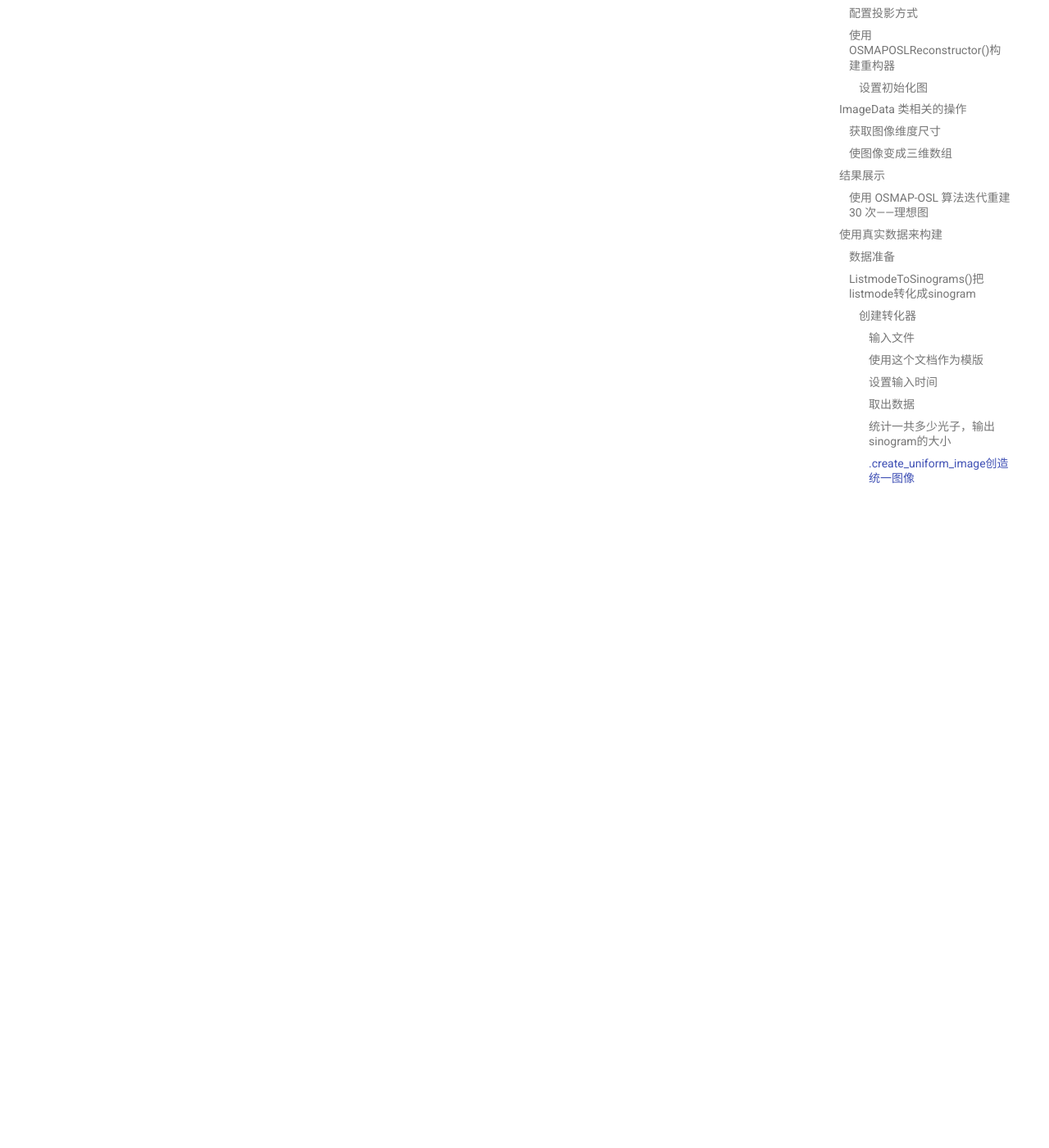
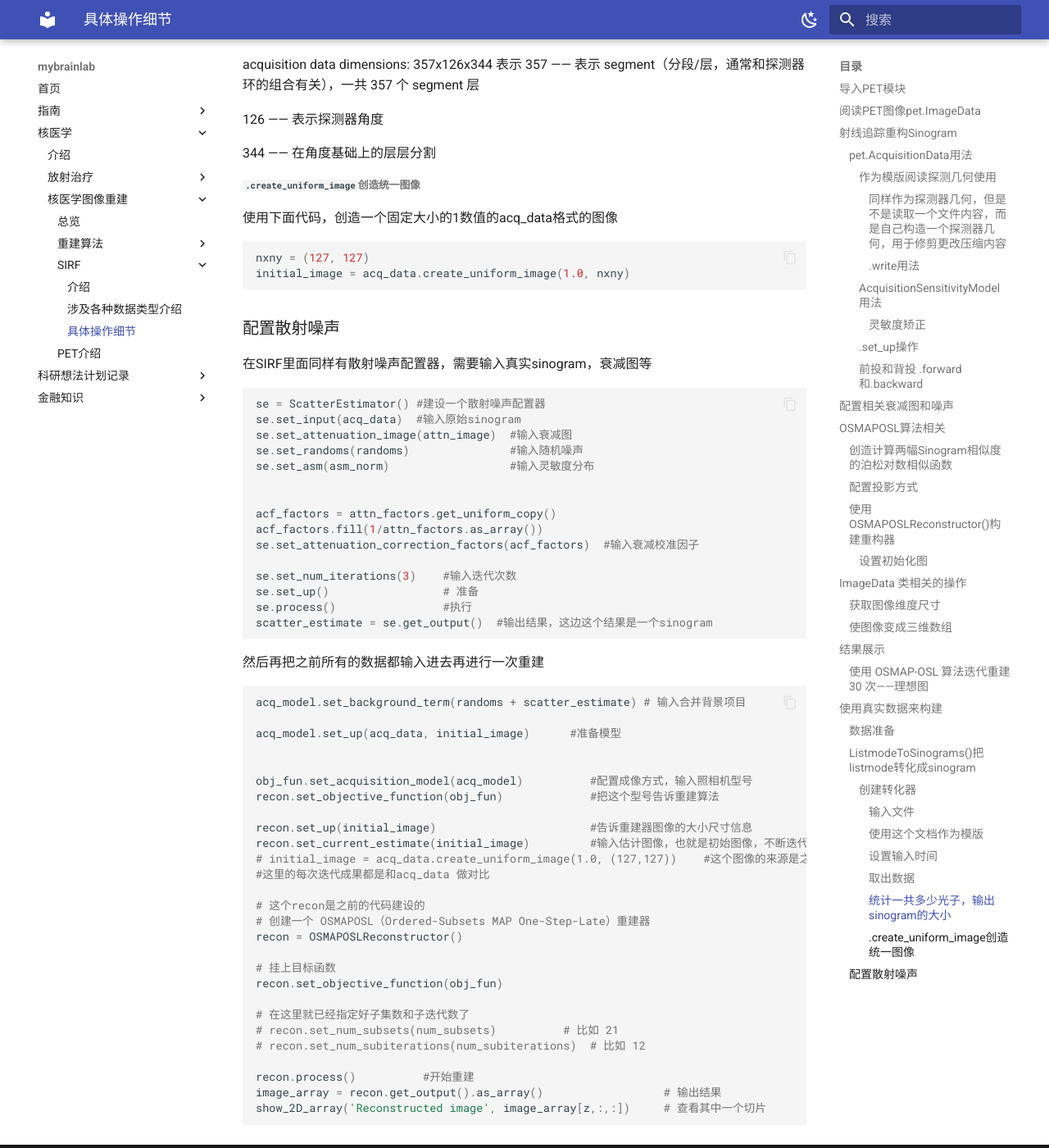
Before and after one commit to dutoumanwulao/mybrainlab, an MkDocs documentation site: the page built from docs/nukmed/recon/sirf/xxxx.md, in a window 1280 px wide and 1400 px high, scrolled down 10763 px. Shown: the whole window at 82% size. Built offline with MkDocs 1.6.1 and Material for MkDocs 9.7.7, drawn with Linux system fonts in a browser that asks for light colours; some of the changed text lies outside the part shown.

Commit message:
更新并查看内容

````diff
--- a/docs/nukmed/recon/sirf/xxxx.md
+++ b/docs/nukmed/recon/sirf/xxxx.md
@@ -101,13 +101,54 @@
 #### `AcquisitionSensitivityModel`用法
 如果是处理带衰减图的数据，同样地在这里配置：注意，这个AcquisitionSensitivityModel会根据输入结果的不同产生不同的东西，如果输入体素图他就会产生一个衰减图sinogram数据，不过如果输入一个sinogram，它就会配置一个之后每次前投和背投都会把这个sinogram当做衰减图的操作。
 
+本质上这是一个对于siongram上的每个像素点乘一个因子的操作，如果是输入图片加采集方式，那么救护自动转化为sinogram，如果直接输入sinogram，那么就会直接运用这个sinogram，这个操作也就是说每次前投背投都会运用这个操作。
+
+之前对于这个每次都会乘以这个衰减图因子有困惑，为什么前投后投都要，很简单，这是一个构造在sinogram上面的系数，乘以这个衰减图才是考虑了衰减的真实数据，在迭代中要对比sinogram和图像，所以前投后投都会考虑
+
+这里输入的是sinogram，前投是把图像变成sinogram，所以这个过程中是先做前投在乘以sinogram
+
 ```python
 attn_image = pet.ImageData(os.path.join(data_path, 'attenuation.hv'))
 asm_attn = pet.AcquisitionSensitivityModel(attn_image, acq_model_for_attn)
 ```
+##### 灵敏度矫正
+
+对于PET来说不同闪烁晶体的探测效率不同，不同的探测器之间也会存在空隙，所以需要
+同样地，如果是输入灵敏度矫正图，也可以可以用AcquisitionSensitivityModel，
+
+```python
+# create it from the supplied file
+asm_norm = AcquisitionSensitivityModel(norm_file)
+```
+
+然后进行setup，给一个几何结构的sinogram标准，接下来会按照这个标准来setup
+
+```python
+# 初始化灵敏度模型，告诉它要处理哪个 sinogram（投影数据）
+asm_norm.set_up(acq_data)
+```
+
+下面展示这个校正因子的效率图，就是先构建一个全1的大小一样的图像然后再乘以原来的校正因子图
+
+```python
+det_efficiencies=acq_data.get_uniform_copy(1)
+asm_norm.unnormalise(det_efficiencies)
+```
+
+
+当然还有一种很逻辑的用法就是一次性把他们两个sinogram都乘起来，就是探测器灵敏度和衰减因子乘起来
+```python
+# chain attenuation and normalisation
+asm = AcquisitionSensitivityModel(asm_norm, asm_attn)
+```
+
+
+
+
 #### `.set_up`操作
 
 使用`.set_up`配置文件，才能进行下一步操作，如下代码，抽取了体图像和sinogram的头文件配置进行下一步操作
+这个setup在前面输入的是一个sinogram，在后面输入一个图像
 
 ```python
 acq_model.set_up(template, image) #注意这里只有配置没有赋值给任何代码
@@ -495,3 +536,60 @@
 nxny = (127, 127)
 initial_image = acq_data.create_uniform_image(1.0, nxny)
 ```
+
+### 配置散射噪声
+
+在SIRF里面同样有散射噪声配置器，需要输入真实sinogram，衰减图等
+
+
+
+```python
+se = ScatterEstimator() #建设一个散射噪声配置器
+se.set_input(acq_data)  #输入原始sinogram
+se.set_attenuation_image(attn_image)  #输入衰减图
+se.set_randoms(randoms)               #输入随机噪声
+se.set_asm(asm_norm)                  #输入灵敏度分布
+
+
+acf_factors = attn_factors.get_uniform_copy()
+acf_factors.fill(1/attn_factors.as_array())
+se.set_attenuation_correction_factors(acf_factors)  #输入衰减校准因子
+
+se.set_num_iterations(3)    #输入迭代次数
+se.set_up()                 # 准备
+se.process()                #执行
+scatter_estimate = se.get_output()  #输出结果，这边这个结果是一个sinogram
+```
+
+然后再把之前所有的数据都输入进去再进行一次重建
+```python
+acq_model.set_background_term(randoms + scatter_estimate) # 输入合并背景项目
+
+acq_model.set_up(acq_data, initial_image)      #准备模型
+
+
+obj_fun.set_acquisition_model(acq_model)          #配置成像方式，输入照相机型号
+recon.set_objective_function(obj_fun)             #把这个型号告诉重建算法
+
+recon.set_up(initial_image)                       #告诉重建器图像的大小尺寸信息
+recon.set_current_estimate(initial_image)         #输入估计图像，也就是初始图像，不断迭代的
+# initial_image = acq_data.create_uniform_image(1.0, (127,127))    #这个图像的来源是之前的这个代码，这里只做示例，不是真的要执行
+#这里的每次迭代成果都是和acq_data 做对比
+
+# 这个recon是之前的代码建设的
+# 创建一个 OSMAPOSL（Ordered-Subsets MAP One-Step-Late）重建器
+recon = OSMAPOSLReconstructor()
+
+# 挂上目标函数
+recon.set_objective_function(obj_fun)
+
+# 在这里就已经指定好子集数和子迭代数了
+# recon.set_num_subsets(num_subsets)          # 比如 21
+# recon.set_num_subiterations(num_subiterations)  # 比如 12
+
+recon.process()          #开始重建
+image_array = recon.get_output().as_array()                  # 输出结果
+show_2D_array('Reconstructed image', image_array[z,:,:])     # 查看其中一个切片
+
+
+```
````
